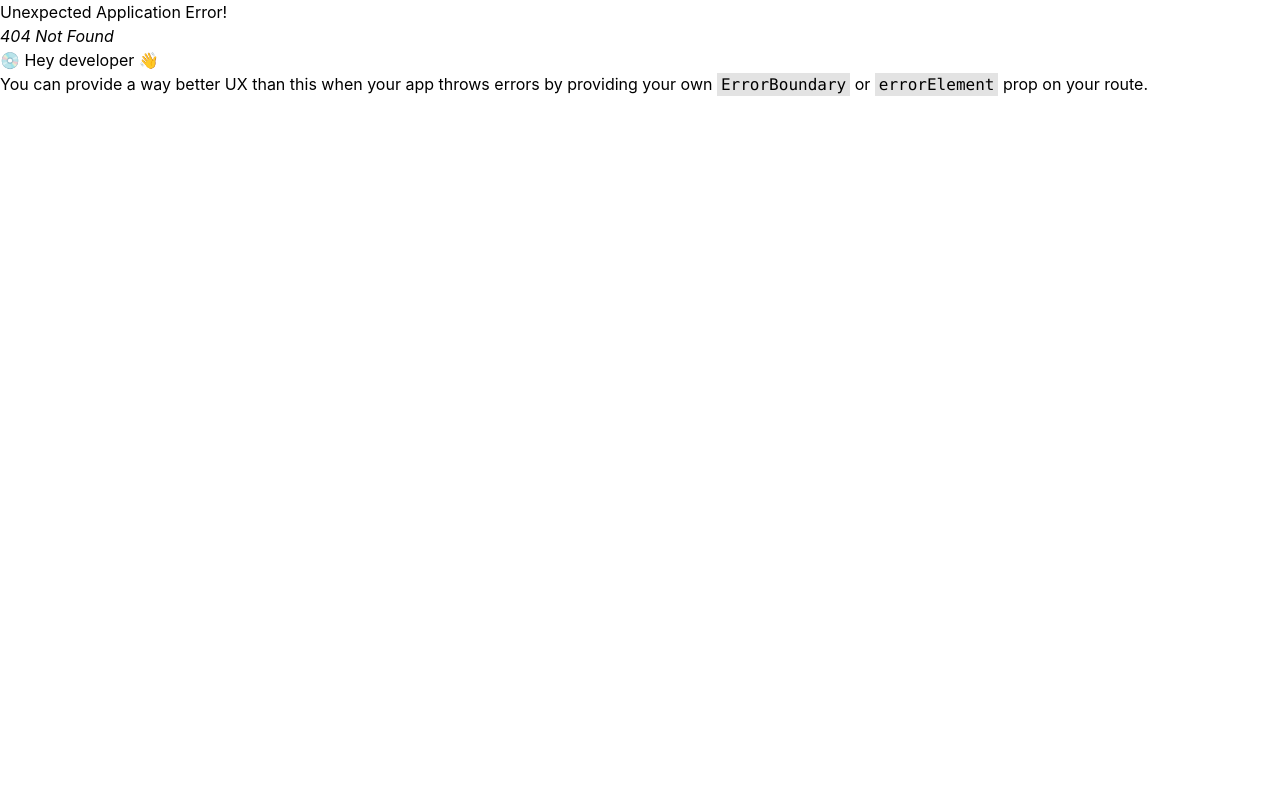
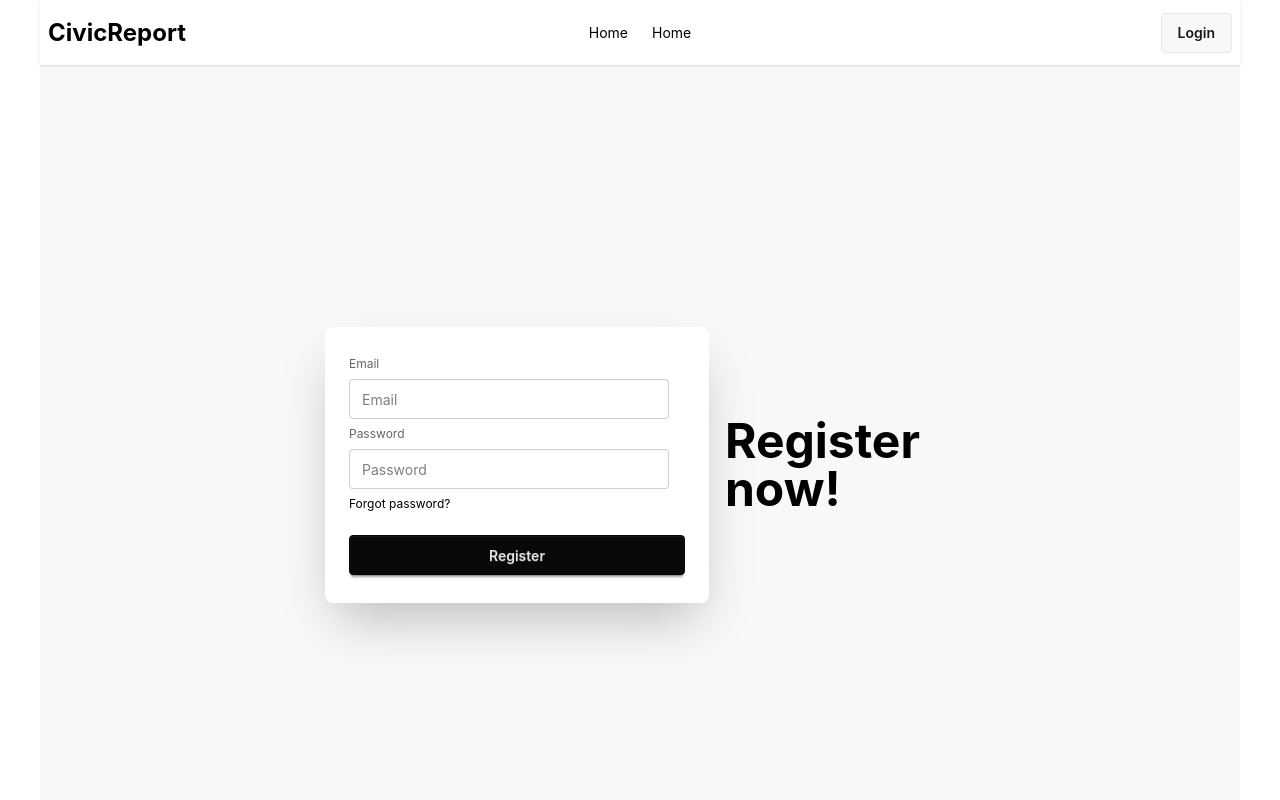
Before and after one commit to AbuJubaeid/CivicReport-Client, a React (Vite) app: page /register in a window 1280 px wide. Before the commit this address had no page. Shown: the top 800 px of the page. Built offline with nearby package versions, Linux system fonts and the light colour scheme.

Commit message:
react hook form used in login and register

```diff
--- a/package.json
+++ b/package.json
@@ -13,6 +13,7 @@
     "@tailwindcss/vite": "^4.1.17",
     "react": "^19.2.0",
     "react-dom": "^19.2.0",
+    "react-hook-form": "^7.68.0",
     "react-router": "^7.10.1",
     "tailwindcss": "^4.1.17"
   },
--- /dev/null
+++ b/src/layout/AuthLayout.jsx
@@ -0,0 +1,10 @@
+
+const AuthLayout = () => {
+    return (
+        <div>
+
+        </div>
+    );
+};
+
+export default AuthLayout;
--- /dev/null
+++ b/src/pages/Auth/Login/Login.jsx
@@ -0,0 +1,66 @@
+import { useForm } from "react-hook-form";
+
+const Register = () => {
+    const {register, handleSubmit, formState: {errors} } = useForm()
+
+    const handleRegister = (data) =>{
+        console.log("after submit",data)
+
+    }
+  return (
+    <div>
+      <div className="hero bg-base-200 min-h-screen">
+        <div className="hero-content flex-col lg:flex-row-reverse">
+          <div className="text-center lg:text-left">
+            <h1 className="text-5xl font-bold">Login now!</h1>
+          </div>
+          <div className="card bg-base-100 w-full max-w-sm shrink-0 shadow-2xl">
+            <form onSubmit={handleSubmit(handleRegister)} className="card-body">
+              <fieldset className="fieldset">
+                {/* email */}
+                <label className="label">Email</label>
+                <input
+                type="email"
+                {...register('email', {required: true})}
+                className="input"
+                placeholder="Email" />
+                {
+                    errors.email?.type === 'required' && <p className="text-red-500">Email is required</p>
+                }
+
+                {/* password */}
+                <label className="label">Password</label>
+                <input
+                  type="password"
+                  {...register('password', {
+                    required: true,
+                    minLength: 6,
+                    pattern: /^(?=.{6,}$)(?=.*[a-z])(?=.*[A-Z])(?=.*\d)(?=.*[!@#$%^&*()_+\-=[\]{};':"\\|,.<>/?]).*$/
+                })}
+                  className="input"
+                  placeholder="Password"
+                />
+                {
+                    errors.password?.type === 'required' && <p className="text-red-500">Password is required</p>
+                }
+                {
+                    errors.password?.type === 'minLength' && <p className="text-red-500">
+                        Password must be 6 character or longer
+                    </p>
+                }
+                {
+                    errors.password?.type === 'pattern' && <p>
+                        Password must have min 8, must include lowercase, uppercase, digit, special char (no spaces)
+                    </p>
+                }
+                <button className="btn btn-neutral mt-4">Login</button>
+              </fieldset>
+            </form>
+          </div>
+        </div>
+      </div>
+    </div>
+  );
+};
+
+export default Register;
--- /dev/null
+++ b/src/pages/Auth/Register/Register.jsx
@@ -0,0 +1,69 @@
+import { useForm } from "react-hook-form";
+
+const Register = () => {
+    const {register, handleSubmit, formState: {errors} } = useForm()
+
+    const handleRegister = (data) =>{
+        console.log("after submit",data)
+
+    }
+  return (
+    <div>
+      <div className="hero bg-base-200 min-h-screen">
+        <div className="hero-content flex-col lg:flex-row-reverse">
+          <div className="text-center lg:text-left">
+            <h1 className="text-5xl font-bold">Register now!</h1>
+          </div>
+          <div className="card bg-base-100 w-full max-w-sm shrink-0 shadow-2xl">
+            <form onSubmit={handleSubmit(handleRegister)} className="card-body">
+              <fieldset className="fieldset">
+                {/* email */}
+                <label className="label">Email</label>
+                <input
+                type="email"
+                {...register('email', {required: true})}
+                className="input"
+                placeholder="Email" />
+                {
+                    errors.email?.type === 'required' && <p className="text-red-500">Email is required</p>
+                }
+
+                {/* password */}
+                <label className="label">Password</label>
+                <input
+                  type="password"
+                  {...register('password', {
+                    required: true,
+                    minLength: 6,
+                    pattern: /^(?=.{6,}$)(?=.*[a-z])(?=.*[A-Z])(?=.*\d)(?=.*[!@#$%^&*()_+\-=[\]{};':"\\|,.<>/?]).*$/
+                })}
+                  className="input"
+                  placeholder="Password"
+                />
+                {
+                    errors.password?.type === 'required' && <p className="text-red-500">Password is required</p>
+                }
+                {
+                    errors.password?.type === 'minLength' && <p className="text-red-500">
+                        Password must be 6 character or longer
+                    </p>
+                }
+                {
+                    errors.password?.type === 'pattern' && <p>
+                        Password must have min 8, must include lowercase, uppercase, digit, special char (no spaces)
+                    </p>
+                }
+                <div>
+                  <a className="link link-hover">Forgot password?</a>
+                </div>
+                <button className="btn btn-neutral mt-4">Register</button>
+              </fieldset>
+            </form>
+          </div>
+        </div>
+      </div>
+    </div>
+  );
+};
+
+export default Register;
--- /dev/null
+++ b/src/pages/Home/Banner/Banner.jsx
@@ -0,0 +1,10 @@
+
+const Banner = () => {
+    return (
+        <div>
+            Banner
+        </div>
+    );
+};
+
+export default Banner;
--- a/src/routes/route.jsx
+++ b/src/routes/route.jsx
@@ -1,6 +1,7 @@
 import { createBrowserRouter } from "react-router";
 import RootLayout from "../layout/RootLayout";
-import Home from "../pages/Home/Home";
+import Register from "../pages/Auth/Register/Register";
+import Home from "../pages/Home/Home/Home";
 
 export const router = createBrowserRouter([
   {
@@ -10,6 +11,10 @@ export const router = createBrowserRouter([
         {
             index: true,
             Component: Home
+        },
+        {
+            path: 'register',
+            Component: Register,
         }
     ]
   },
```
Also changed, not shown: src/pages/Home/Home/Home.jsx (renamed from src/pages/Home/Home.jsx), 1 other file (tests, documents, lock files or other folders).
